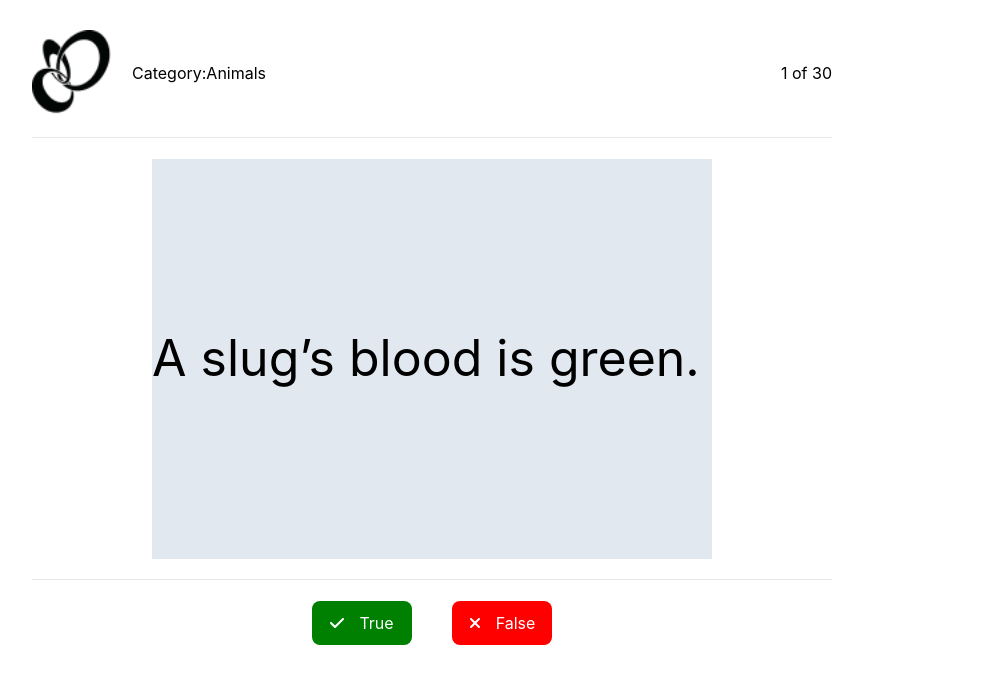
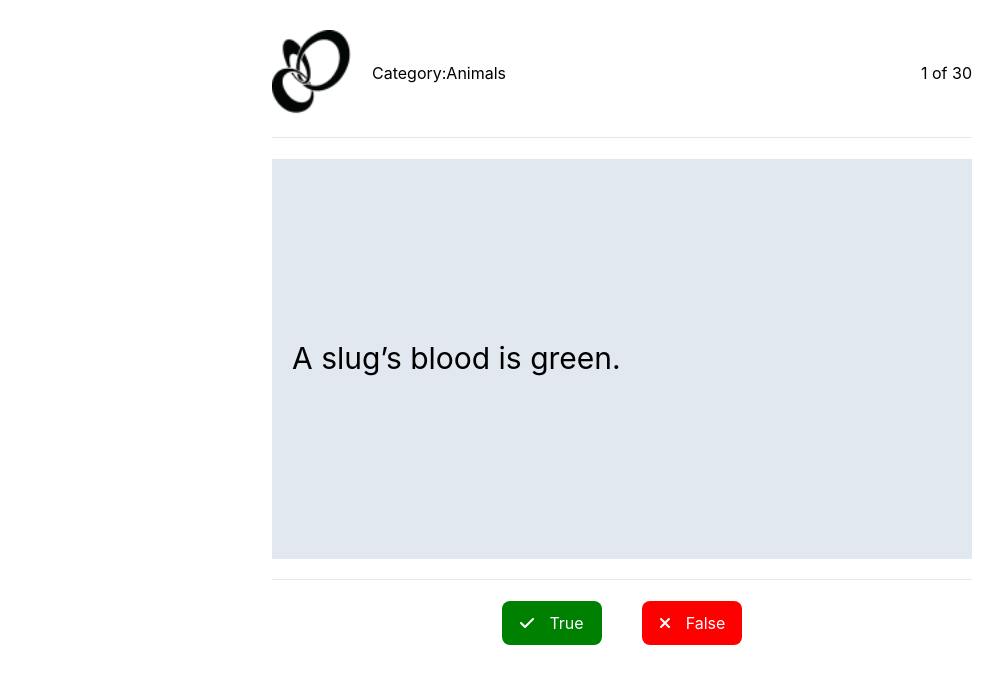
Before and after one commit to alex742022/trivia-challenge, a Next.js app: page /questions in a window 1280 px wide. Shown: the top 684 px of the page, without its empty margins (18-1021 px from the left). Built offline with nearby package versions, Linux system fonts and the light colour scheme.

Commit message:
apply some styles

```diff
--- a/components/questions-container.js
+++ b/components/questions-container.js
@@ -29,7 +29,7 @@ export default function QuestionsContainer({ results }) {
   return currentQuestions + 1 === results.length ? (
     <ShowResults showResults={score} />
   ) : (
-    <div className="w-[900px] h-[800px] bg-white px-[50px] py-[30px]">
+    <div className="max-w-[800px] mx-auto bg-white px-[50px] py-[30px]">
       <div className="flex justify-between items-center">
         <div className="flex items-center gap-[20px]">
           <Image
@@ -46,8 +46,8 @@ export default function QuestionsContainer({ results }) {
         </div>
       </div>
       <hr className="h-[2px] my-[20px]" />
-      <div className="m-auto w-[70%] h-[400px] bg-slate-200 flex items-center">
-        <h1 className="text-[50px] text-center">
+      <div className="m-auto max-w-[600px]] h-[400px] bg-slate-200 flex items-center p-[20px]">
+        <h1 className="text-[30px] text-center ">
         {he.decode(results[currentQuestions].question)}
         </h1>
       </div>
```
